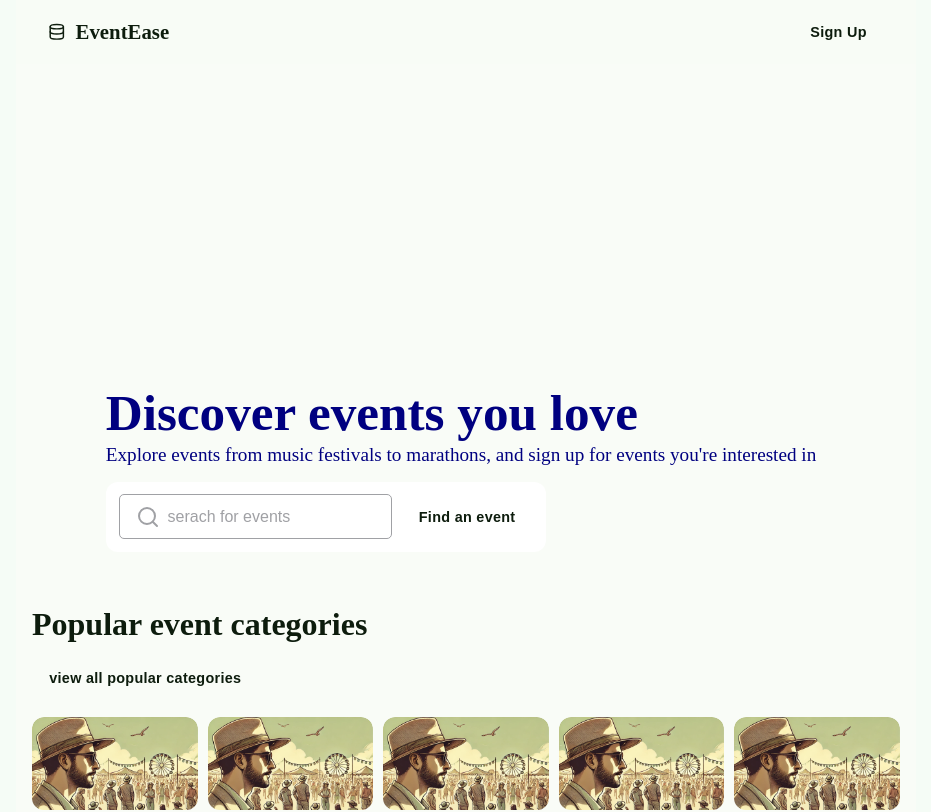
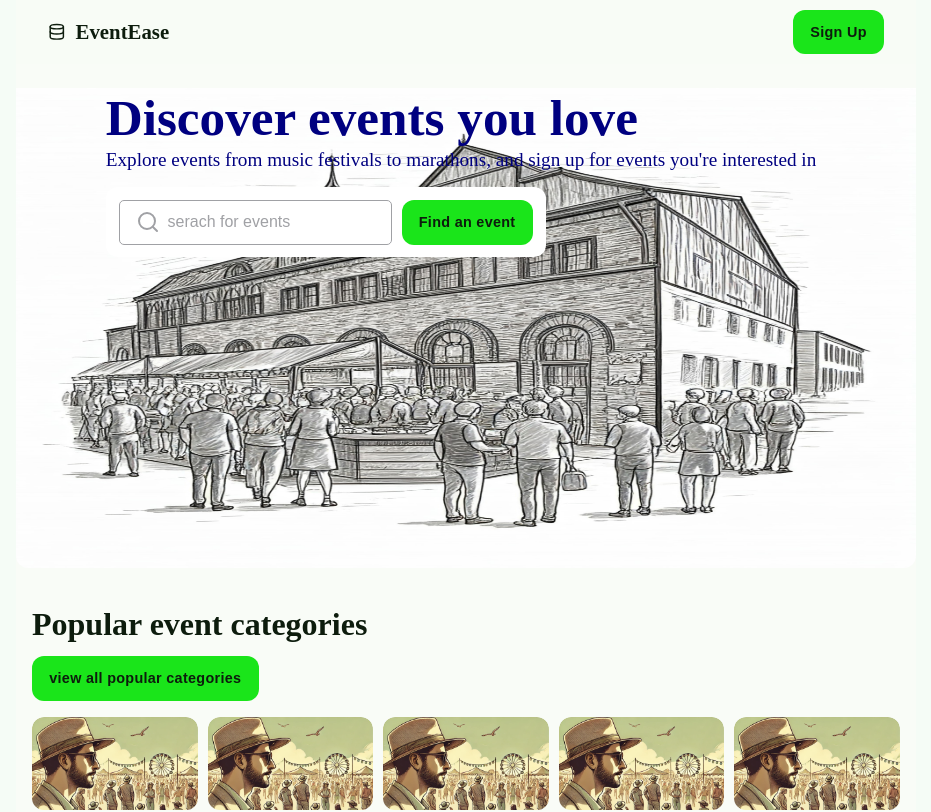
Before and after one commit to ibrahim-b-dev/EventEase, a React (Vite) app in the folder frontend/: page / in a window 1280 px wide. Shown: the top 812 px of the page, without its empty margins (174-1105 px from the left). Built offline with nearby package versions, Linux system fonts and the light colour scheme.

Commit message:
style: update Button and Hero styling

```diff
--- a/frontend/src/components/Button.jsx
+++ b/frontend/src/components/Button.jsx
@@ -15,8 +15,7 @@ const StyledButton = styled.button`
 
   width: ${(props) => (props.width ? props.width : "auto")};
   color: ${(props) => (props.color ? props.color : "#0D1C0D")};
-  /* background-color: ${(props) => (props.bgcolor ? props.bgcolor : "#1AE51A")}; */
-  background-color: ${(props) => (props.bgcolor ? props.bgcolor : "transparent")};
+  background-color: ${(props) => (props.bgcolor ? props.bgcolor : "#1AE51A")};
 
   &:hover {
     background-color: #17cc17;
--- a/frontend/src/components/Hero.jsx
+++ b/frontend/src/components/Hero.jsx
@@ -14,13 +14,12 @@ const HeroContainer = styled.section`
 
   display: flex;
   flex-direction: column;
-  justify-content: flex-end;
+  /* justify-content: flex-end; */
   align-items: center;
-  border-radius: 12px;
+  border-radius: 0 0 12px 12px;
 `
 
 const Background = styled.div`
-  content: "";
   position: absolute;
   top: 0;
   left: 0;
@@ -28,19 +27,22 @@ const Background = styled.div`
   height: 100%;
   background: url(${eventBackground}) no-repeat top left;
   background-size: 100% 100%;
-  z-index: -1;
+  z-index: 0;
+  display: hidden;
 `
 
 const TitleContainer = styled.div`
   margin-bottom: 1rem;
   padding-right: 10px;
+  position: relative;
+  z-index: 2;
 `
 
 const Title = styled.h1`
   font-size: 3.2rem;
   font-weight: 900;
   line-height: 60px;
-  z-index: 1;
+  z-index: 2;
   color: #000080;
 `
 const Subtitle = styled.h2`
@@ -58,11 +60,9 @@ const InputContainer = styled.div`
   background-color: #fff;
   border-radius: 12px;
   max-width: 27.5rem;
+`
 
-`
-const StyledInput = styled(Input)`
-  /* border: 1px solid red; */
-`
+const StyledInput = styled(Input)``
 
 const Main = () => {
   return (
```
